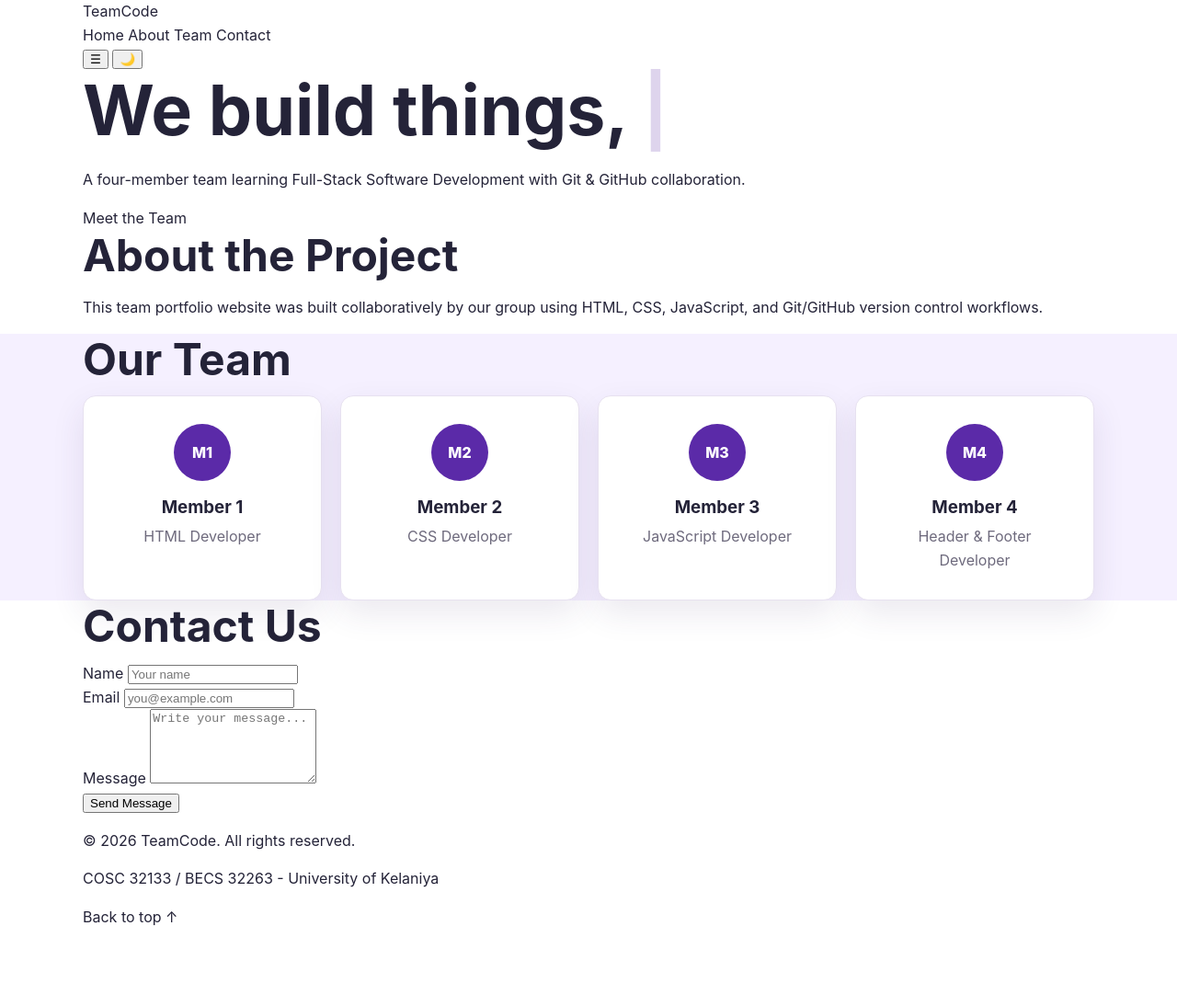
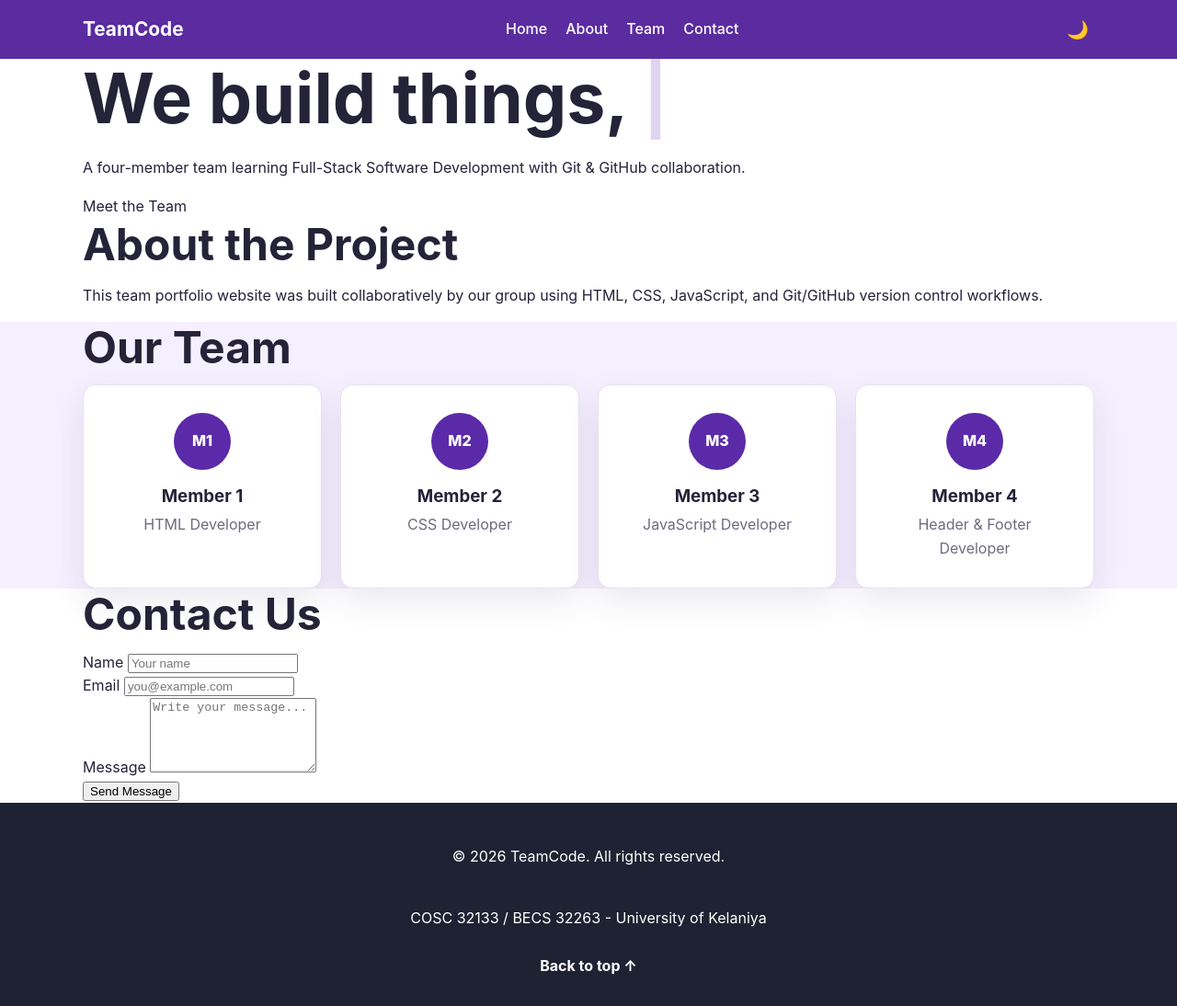
Before and after one commit to rambo200211/team-portfolio-site, a plain HTML site: page index.html in a window 1280 px wide. Shown: the whole page at 92% size. Before the commit the page ends 1010 px from the top, so only its background shows below. Drawn offline with Linux system fonts and the light colour scheme.

Commit message:
Style header navigation and footer

```diff
--- a/css/header-footer.css
+++ b/css/header-footer.css
@@ -1 +1,87 @@
 /* MEMBER 4: header, navigation and footer styles */
+
+.site-header {
+    background-color: #5b2ca0;
+    color: white;
+    position: sticky;
+    top: 0;
+    z-index: 1000;
+}
+
+.header-inner {
+    display: flex;
+    align-items: center;
+    justify-content: space-between;
+    min-height: 64px;
+    gap: 20px;
+}
+
+.logo {
+    color: white;
+    text-decoration: none;
+    font-size: 1.3rem;
+    font-weight: bold;
+}
+
+.nav-links {
+    display: flex;
+    align-items: center;
+    gap: 20px;
+}
+
+.nav-links a {
+    color: white;
+    text-decoration: none;
+    font-weight: 500;
+}
+
+.nav-links a:hover {
+    opacity: 0.8;
+}
+
+.menu-btn,
+.dark-mode-btn {
+    background: transparent;
+    border: none;
+    color: white;
+    font-size: 1.2rem;
+    cursor: pointer;
+}
+
+.menu-btn {
+    display: none;
+}
+
+@media (max-width: 768px) {
+    .nav-links {
+        display: none;
+    }
+
+    .menu-btn {
+        display: block;
+    }
+}
+
+.site-footer {
+    background-color: #1f2233;
+    color: white;
+    padding: 30px 0;
+    text-align: center;
+}
+
+.footer-inner {
+    display: flex;
+    flex-direction: column;
+    align-items: center;
+    gap: 10px;
+}
+
+.site-footer a {
+    color: white;
+    text-decoration: none;
+    font-weight: bold;
+}
+
+.site-footer a:hover {
+    text-decoration: underline;
+}
```
